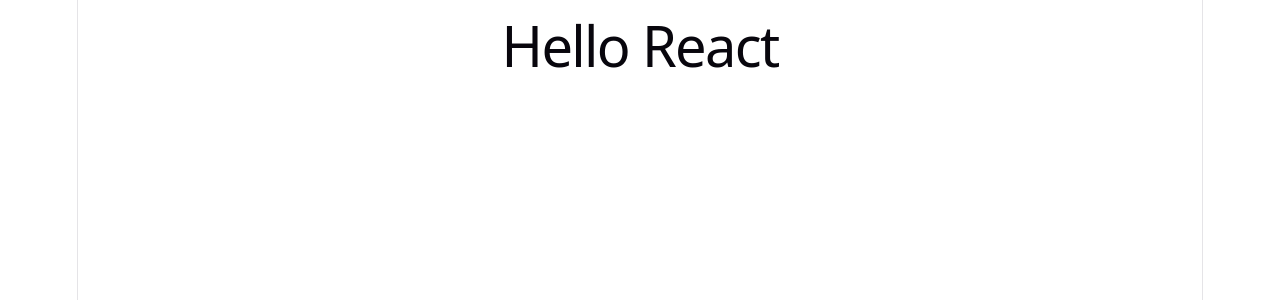
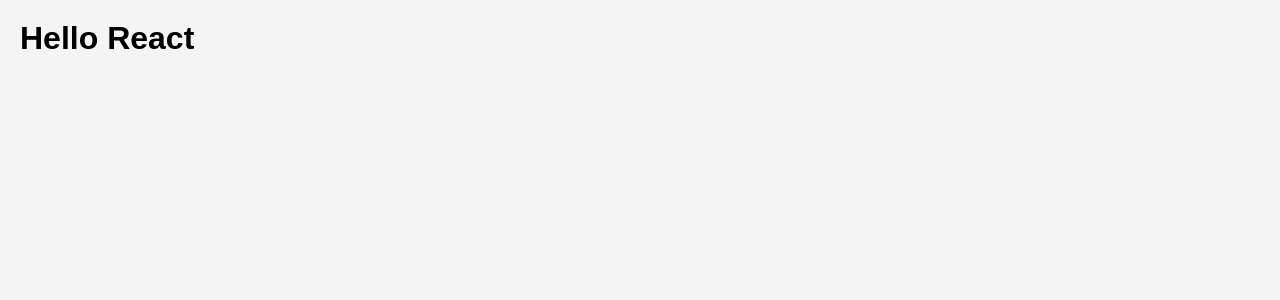
Before and after one commit to IdesignerSe/cv-react, a React (Vite) app: page / in a window 1280 px wide. Shown: the top 300 px of the page. Built offline with nearby package versions, Linux system fonts and the light colour scheme.

Commit message:
Reusing old CV css

```diff
--- a/src/index.css
+++ b/src/index.css
@@ -1,111 +1,157 @@
-:root {
-  --text: #6b6375;
-  --text-h: #08060d;
-  --bg: #fff;
-  --border: #e5e4e7;
-  --code-bg: #f4f3ec;
-  --accent: #aa3bff;
-  --accent-bg: rgba(170, 59, 255, 0.1);
-  --accent-border: rgba(170, 59, 255, 0.5);
-  --social-bg: rgba(244, 243, 236, 0.5);
-  --shadow:
-    rgba(0, 0, 0, 0.1) 0 10px 15px -3px, rgba(0, 0, 0, 0.05) 0 4px 6px -2px;
 
-  --sans: system-ui, 'Segoe UI', Roboto, sans-serif;
-  --heading: system-ui, 'Segoe UI', Roboto, sans-serif;
-  --mono: ui-monospace, Consolas, monospace;
+        * {
+            margin: 0;
+            padding: 0;
+            box-sizing: border-box;
+            font-family: Arial, Helvetica, sans-serif;
+        }
 
-  font: 18px/145% var(--sans);
-  letter-spacing: 0.18px;
-  color-scheme: light dark;
-  color: var(--text);
-  background: var(--bg);
-  font-synthesis: none;
-  text-rendering: optimizeLegibility;
-  -webkit-font-smoothing: antialiased;
-  -moz-osx-font-smoothing: grayscale;
+        body {
+            background: #f4f4f4;
+            padding: 20px;
+        }
 
-  @media (max-width: 1024px) {
-    font-size: 16px;
-  }
-}
+        .cv-wrapper {
+            max-width: 1000px;
+            margin: auto;
+            background: #fff;
+            display: grid;
+            grid-template-columns: 300px 1fr;
+            border: 1px solid #ddd;
+        }
 
-@media (prefers-color-scheme: dark) {
-  :root {
-    --text: #9ca3af;
-    --text-h: #f3f4f6;
-    --bg: #16171d;
-    --border: #2e303a;
-    --code-bg: #1f2028;
-    --accent: #c084fc;
-    --accent-bg: rgba(192, 132, 252, 0.15);
-    --accent-border: rgba(192, 132, 252, 0.5);
-    --social-bg: rgba(47, 48, 58, 0.5);
-    --shadow:
-      rgba(0, 0, 0, 0.4) 0 10px 15px -3px, rgba(0, 0, 0, 0.25) 0 4px 6px -2px;
-  }
+        /* LEFT COLUMN */
+        .left-col {
+            background: #1f2937;
+            color: #fff;
+            padding: 30px;
+        }
 
-  #social .button-icon {
-    filter: invert(1) brightness(2);
-  }
-}
+        .profile-pic {
+            width: 150px;
+            height: 150px;
+            border-radius: 50%;
+            background: #ccc;
+            margin: 0 auto 20px auto;
+            display: block;
+        }
 
-body {
-  margin: 0;
-}
+        .left-col h3 {
+            margin-top: 25px;
+            margin-bottom: 10px;
+            font-size: 18px;
+            border-bottom: 1px solid #444;
+            padding-bottom: 5px;
+            text-transform: uppercase;
+            letter-spacing: 1px;
+        }
 
-#root {
-  width: 1126px;
-  max-width: 100%;
-  margin: 0 auto;
-  text-align: center;
-  border-inline: 1px solid var(--border);
-  min-height: 100svh;
-  display: flex;
-  flex-direction: column;
-  box-sizing: border-box;
-}
+        .left-col ul {
+            list-style: none;
+            margin-top: 10px;
+            line-height: 1.6;
+            font-size: 14px;
+        }
 
-h1,
-h2 {
-  font-family: var(--heading);
-  font-weight: 500;
-  color: var(--text-h);
-}
+        .left-col p {
+            font-size: 14px;
+            line-height: 1.6;
+        }
 
-h1 {
-  font-size: 56px;
-  letter-spacing: -1.68px;
-  margin: 32px 0;
-  @media (max-width: 1024px) {
-    font-size: 36px;
-    margin: 20px 0;
-  }
-}
-h2 {
-  font-size: 24px;
-  line-height: 118%;
-  letter-spacing: -0.24px;
-  margin: 0 0 8px;
-  @media (max-width: 1024px) {
-    font-size: 20px;
-  }
-}
-p {
-  margin: 0;
-}
+        /* RIGHT COLUMN */
+        .right-col {
+            padding: 40px;
+        }
 
-code,
-.counter {
-  font-family: var(--mono);
-  display: inline-flex;
-  border-radius: 4px;
-  color: var(--text-h);
-}
+        .name-title h1 {
+            font-size: 32px;
+            margin-bottom: 5px;
+        }
 
-code {
-  font-size: 15px;
-  line-height: 135%;
-  padding: 4px 8px;
-  background: var(--code-bg);
-}
+        .name-title h2 {
+            font-size: 20px;
+            font-weight: normal;
+            color: #555;
+            margin-bottom: 20px;
+        }
+
+        .section {
+            margin-bottom: 30px;
+        }
+
+        .section h3 {
+            font-size: 20px;
+            margin-bottom: 10px;
+            border-bottom: 2px solid #ddd;
+            padding-bottom: 5px;
+            text-transform: uppercase;
+            letter-spacing: 1px;
+        }
+
+        .job {
+            margin-bottom: 20px;
+        }
+
+        .job-title {
+            font-weight: bold;
+            font-size: 16px;
+        }
+
+        .job-company {
+            font-style: italic;
+            color: #555;
+        }
+
+        .job-dates {
+            font-size: 13px;
+            color: #777;
+            margin-bottom: 8px;
+        }
+
+        .job ul {
+            margin-left: 18px;
+            line-height: 1.6;
+        }
+
+        .education-item {
+            margin-bottom: 15px;
+        }
+
+        .education-title {
+            font-weight: bold;
+            font-size: 16px;
+        }
+
+        .education-school {
+            font-size: 14px;
+            color: #555;
+        }
+
+        .education-dates {
+            font-size: 13px;
+            color: #777;
+        }
+
+        .skill-list {
+            list-style: none;
+            margin-top: 10px;
+            padding-left: 0;
+            font-size: 14px;
+        }
+
+        .skill-item {
+            display: flex;
+            justify-content: space-between;
+            margin-bottom: 4px;
+        }
+
+        .skill-name {
+            flex: 1;
+        }
+
+        .skill-stars {
+            margin-left: 10px;
+            color: #facc15;
+            /* gold-ish */
+            font-size: 13px;
+        }
```
